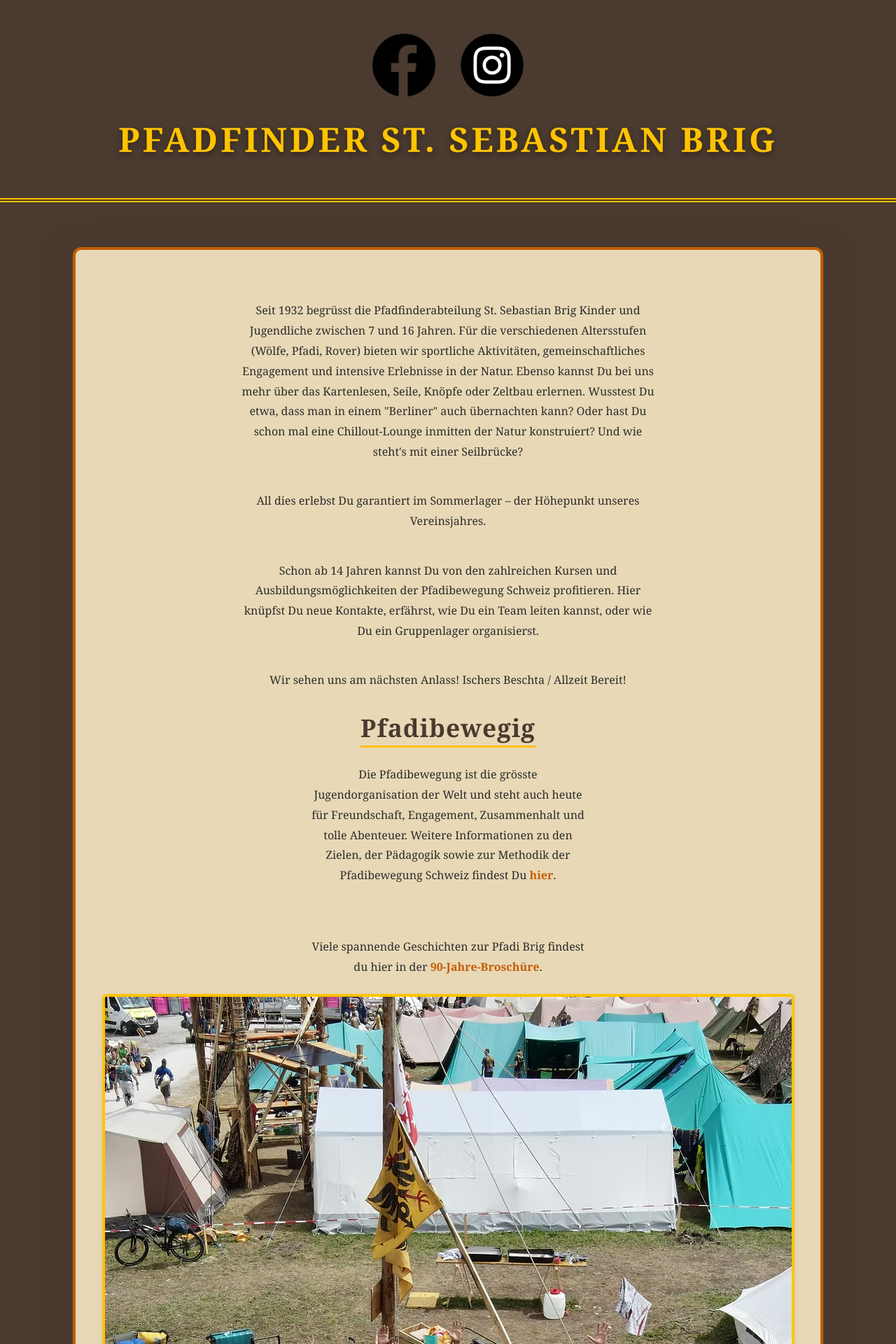
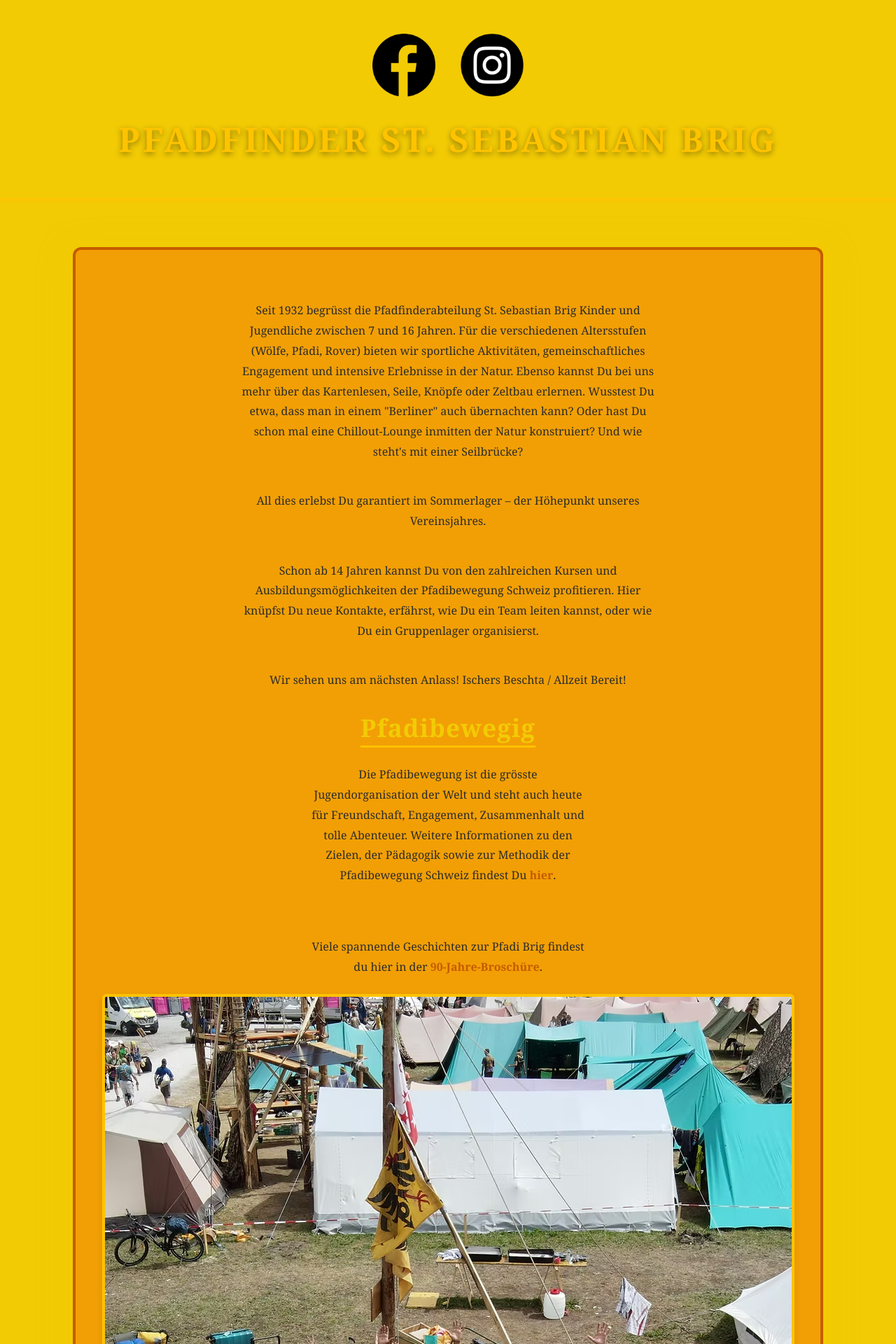
Before and after one commit to Eizval/Django_Pfadi, a Django app: page / in a window 1280 px wide. Shown: the top 1920 px of the page at 70% size. Run offline with Django 5.2, Linux system fonts and the light colour scheme; style sheets or scripts are compiled from the project's sources.

Commit message:
Changes scss and added color theme.png in folder colorscheme

```diff
--- a/static/scss/pfadi.scss
+++ b/static/scss/pfadi.scss
@@ -1,9 +1,9 @@
 // Main Colors - Scout/Adventure Theme (Focused & High Contrast)
-$primary: #4A3A2F; // Dark Brown (Main Dark Color, Leather)
+$primary: #F2CB05; // Dark Brown (Main Dark Color, Leather)
 $secondary: #C55C00; // Burnt Orange (Accent, Campfire)
 $accent: #FFC300; // Bright Yellow (Highlight, Badge/Map)
-$background: #FDF5E6; // Parchment/Cream (Light BG)
-$content-bg: #E8D8B6; // Muted Khaki/Tan (Content Background)
+$background: #F28705; // Darker Orange (Light BG)
+$content-bg: #F29F05; // Orange (Content Background)
 $dark-text: #2c2c2c; // Near Black for text
 
 body {
```
Also changed, not shown: colorscheme/color.png (added).
